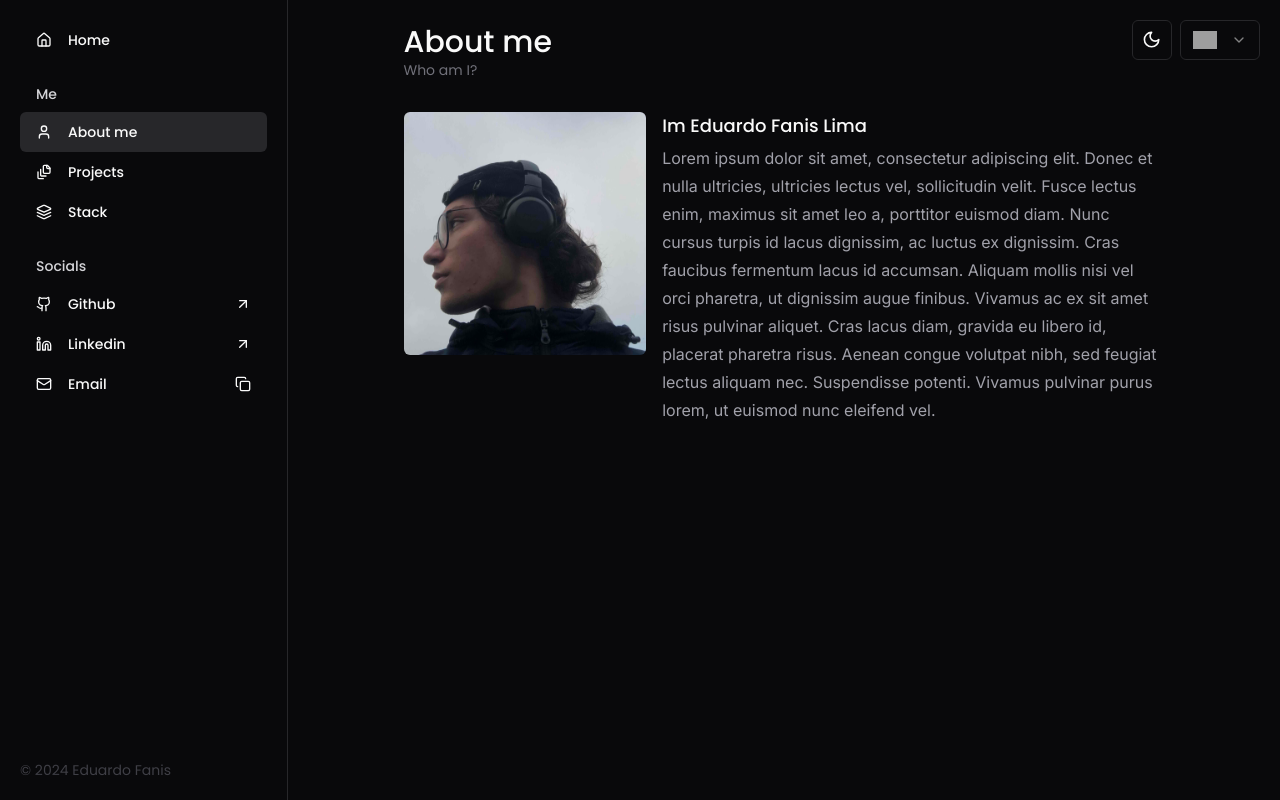
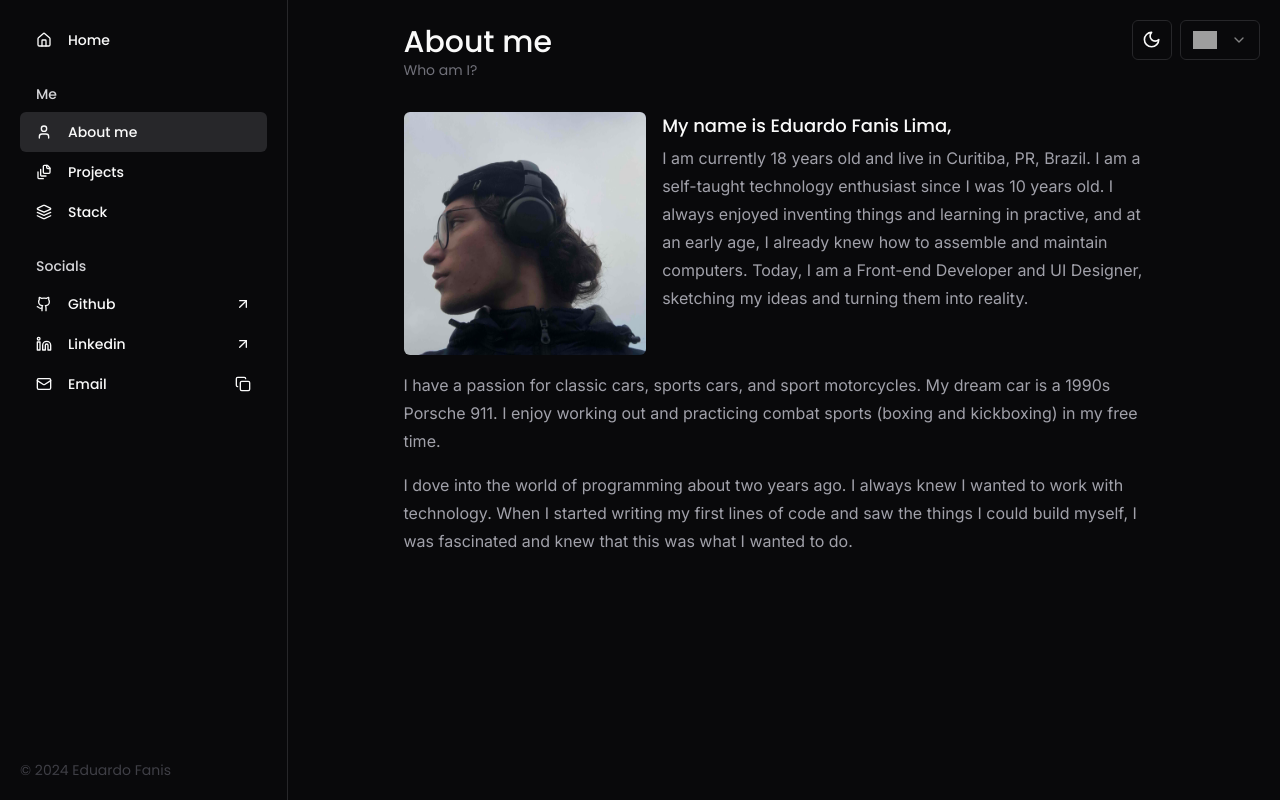
Before and after one commit to eduardofanis/eduardofanis.com, a React (Vite) app: page /aboutme in a window 1280 px wide. Built offline with nearby package versions, Linux system fonts and the light colour scheme; grey boxes are pictures that could not be loaded.

Commit message:
finish about me

```diff
--- a/src/pages/Aboutme.tsx
+++ b/src/pages/Aboutme.tsx
@@ -11,11 +11,17 @@ export default function Aboutme() {
       <div className="grid sm:grid-cols-3 gap-4 mt-8">
         <img src="me.jpg" alt="Eduardo Fanis" className="rounded-md" />
         <div className="sm:col-span-2">
-          <h2 className="text-lg font-medium mb-1">Im Eduardo Fanis Lima</h2>
+          <h2 className="text-lg font-medium mb-1">{t("aboutMe.myName")}</h2>
           <p className="text-zinc-600 dark:text-zinc-400 leading-7 font-text">
             {t("aboutMe.text1")}
           </p>
         </div>
+        <p className="text-zinc-600 dark:text-zinc-400 leading-7 sm:col-span-3 font-text">
+          {t("aboutMe.text2")}
+        </p>
+        <p className="text-zinc-600 dark:text-zinc-400 leading-7 sm:col-span-3 font-text">
+          {t("aboutMe.text3")}
+        </p>
       </div>
     </AnimatedContainer>
   );
--- a/src/translations/en-US/global.json
+++ b/src/translations/en-US/global.json
@@ -22,7 +22,7 @@
   "home": {
     "aboutMe": {
       "title": "About me",
-      "text": "Lorem ipsum dolor sit amet, consectetur adipiscing elit. Donec et nulla ultricies, ultricies lectus vel, sollicitudin velit. Fusce lectus enim, maximus sit amet leo a, porttitor euismod diam. Nunc cursus turpis id lacus dignissim, ac luctus ex dignissim. Cras faucibus fermentum lacus id accumsan. Aliquam mollis nisi vel orci pharetra, ut dignissim augue finibus. Vivamus ac ex sit amet risus pulvinar aliquet. Cras lacus diam, gravida eu libero id, placerat pharetra risus. Aenean congue volutpat nibh, sed feugiat lectus aliquam nec. Suspendisse potenti. Vivamus pulvinar purus lorem, ut euismod nunc eleifend vel."
+      "text": "My name is Eduardo Fanis Lima, I am currently 18 years old and live in Curitiba, PR, Brazil. I am a self-taught technology enthusiast since I was 10 years old. I always enjoyed inventing things and learning in practive, and at an early age, I already knew how to assemble and maintain computers. Today, I am a Front-end Developer and UI Designer, sketching my ideas and turning them into reality."
     },
     "myWork": {
       "title": "Check out my work"
@@ -38,7 +38,11 @@
   "aboutMe": {
     "title": "About me",
     "description": "Who am I?",
-    "text1": "Lorem ipsum dolor sit amet, consectetur adipiscing elit. Donec et nulla ultricies, ultricies lectus vel, sollicitudin velit. Fusce lectus enim, maximus sit amet leo a, porttitor euismod diam. Nunc cursus turpis id lacus dignissim, ac luctus ex dignissim. Cras faucibus fermentum lacus id accumsan. Aliquam mollis nisi vel orci pharetra, ut dignissim augue finibus. Vivamus ac ex sit amet risus pulvinar aliquet. Cras lacus diam, gravida eu libero id, placerat pharetra risus. Aenean congue volutpat nibh, sed feugiat lectus aliquam nec. Suspendisse potenti. Vivamus pulvinar purus lorem, ut euismod nunc eleifend vel."
+    "myName": "My name is Eduardo Fanis Lima,",
+    "text1": "I am currently 18 years old and live in Curitiba, PR, Brazil. I am a self-taught technology enthusiast since I was 10 years old. I always enjoyed inventing things and learning in practive, and at an early age, I already knew how to assemble and maintain computers. Today, I am a Front-end Developer and UI Designer, sketching my ideas and turning them into reality.",
+    "text2": "I have a passion for classic cars, sports cars, and sport motorcycles. My dream car is a 1990s Porsche 911. I enjoy working out and practicing combat sports (boxing and kickboxing) in my free time.",
+    "text3": "I dove into the world of programming about two years ago. I always knew I wanted to work with technology. When I started writing my first lines of code and saw the things I could build myself, I was fascinated and knew that this was what I wanted to do.",
+    "experience": "Profissional Experience"
   },
   "projects": {
     "title": "Projects",
--- a/src/translations/pt-BR/global.json
+++ b/src/translations/pt-BR/global.json
@@ -21,7 +21,7 @@
   "home": {
     "aboutMe": {
       "title": "Sobre mim",
-      "text": "Lorem ipsum dolor sit amet, consectetur adipiscing elit. Donec et nulla ultricies, ultricies lectus vel, sollicitudin velit. Fusce lectus enim, maximus sit amet leo a, porttitor euismod diam. Nunc cursus turpis id lacus dignissim, ac luctus ex dignissim. Cras faucibus fermentum lacus id accumsan. Aliquam mollis nisi vel orci pharetra, ut dignissim augue finibus. Vivamus ac ex sit amet risus pulvinar aliquet. Cras lacus diam, gravida eu libero id, placerat pharetra risus. Aenean congue volutpat nibh, sed feugiat lectus aliquam nec. Suspendisse potenti. Vivamus pulvinar purus lorem, ut euismod nunc eleifend vel."
+      "text": "Me chamo Eduardo Fanis Lima, atualmente tenho 18 anos e vivo em Curitiba, PR, Brasil. Sou um autoditada apaixonado por tecnologia desde meus 10 anos de idade, desde muito novo sempre gostei de inventar coisas e aprender sozinho, bem novo já sabia montar e fazer manutenção em computadores. Hoje sou Front-end Developer e UI Designer, esboço minhas ideias e as transformo em realidade."
     },
     "myWork": {
       "title": "Conheça meu trabalho"
@@ -37,7 +37,11 @@
   "aboutMe": {
     "title": "Sobre mim",
     "description": "Quem sou eu?",
-    "text1": "Lorem ipsum dolor sit amet, consectetur adipiscing elit. Donec et nulla ultricies, ultricies lectus vel, sollicitudin velit. Fusce lectus enim, maximus sit amet leo a, porttitor euismod diam. Nunc cursus turpis id lacus dignissim, ac luctus ex dignissim. Cras faucibus fermentum lacus id accumsan. Aliquam mollis nisi vel orci pharetra, ut dignissim augue finibus. Vivamus ac ex sit amet risus pulvinar aliquet. Cras lacus diam, gravida eu libero id, placerat pharetra risus. Aenean congue volutpat nibh, sed feugiat lectus aliquam nec. Suspendisse potenti. Vivamus pulvinar purus lorem, ut euismod nunc eleifend vel."
+    "myName": "Me chamo Eduardo Fanis Lima,",
+    "text1": "Atualmente tenho 18 anos e vivo em Curitiba, PR, Brasil. Sou um autoditada apaixonado por tecnologia desde meus 10 anos de idade, desde muito novo sempre gostei de inventar coisas e aprender sozinho, bem novo já sabia montar e fazer manutenção em computadores. Hoje sou Front-end Developer e UI Designer, esboço minhas ideias e as transformo em realidade.",
+    "text2": "Tenho uma paixão por carros antigos, carros esportivos e motos esportivas, meu carro dos sonhos é uma Porsche 911 anos 90. Gosto de praticar exercícios físicos e lutas (boxe e kickboxing) no meu tempo livre.",
+    "text3": "Cai de cabeça no mundo da programação a mais ou menos 2 anos atrás, sempre soube que queria trabalhar com tecnologia, quando comecei a escrever minhas primeiras linhas de código e vi as coisas que eu mesmo podia construir fiquei encantado e soube que era aquilo que eu queria fazer.",
+    "experience": "Experiência Profissional"
   },
   "projects": {
     "title": "Projetos",
```
Also changed, not shown: 1 other file (tests, documents, lock files or other folders).
